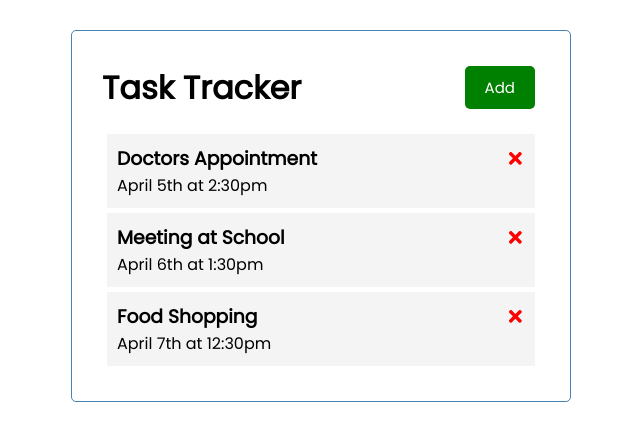
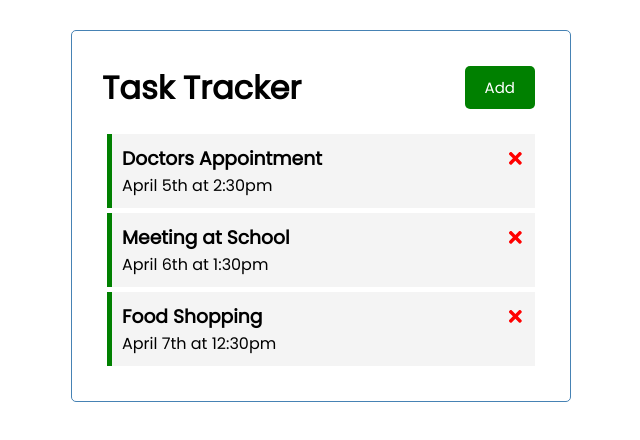
Before and after one commit to Jvictor940/task-tracker, a React (Create React App) app: page / in a window 1280 px wide. Shown: the top 440 px of the page, without its empty margins (319-959 px from the left). Built offline with nearby package versions, Linux system fonts and the light colour scheme.

Commit message:
onDoubleClick toggle reminder

```diff
--- a/src/App.js
+++ b/src/App.js
@@ -30,10 +30,15 @@
   setTasks(tasks.filter((task) => task.id !== id))
 }
 
+// Toggle Reminder
+const toggleReminder = (id) => {
+  setTasks(tasks.map((task) => task.id === id ? { ...task, reminder: !task.reminder } : task))
+}
+
   return (
     <div className="container">
       <Header title= 'Task Tracker' />
-      {tasks.length > 0 ? (<Tasks tasks={tasks} onDelete={deleteTask} />) : ('No Tasks')}
+      {tasks.length > 0 ? (<Tasks tasks={tasks} onDelete={deleteTask} onToggle={toggleReminder} />) : ('No Tasks')}
     </div>
   );
 }
--- a/src/components/Task.js
+++ b/src/components/Task.js
@@ -1,9 +1,9 @@
 import { FaTimes } from 'react-icons/fa'
 
-const Task = ({ task, onDelete }) => {
+const Task = ({ task, onDelete, onToggle }) => {
     return (
-        <div className='task'>
-            <h3>{task.text} <FaTimes style={{ color:'red', cursor: 'pointer' }} onClick={() => onDelete(task.id) } /></h3>
+        <div className={`task ${task.reminder ? 'reminder': '' }`} onDoubleClick={() => onToggle(task.id)} >
+            <h3>{task.text} <FaTimes style={{ color:'red', cursor: 'pointer' }} onClick={() => onDelete(task.id) }/></h3>
             <p>{task.day}</p>
         </div>
     )
--- a/src/components/Tasks.js
+++ b/src/components/Tasks.js
@@ -1,10 +1,10 @@
 import Task from './Task'
 
-const Tasks = ({ tasks, onDelete }) => {
+const Tasks = ({ tasks, onDelete, onToggle }) => {
     return (
         <div>
             {tasks.map((task) => (
-                <Task key={task.id} task={task} onDelete={onDelete} />
+                <Task key={task.id} task={task} onDelete={onDelete} onToggle={onToggle}/>
             ))}
         </div>
     )
```
